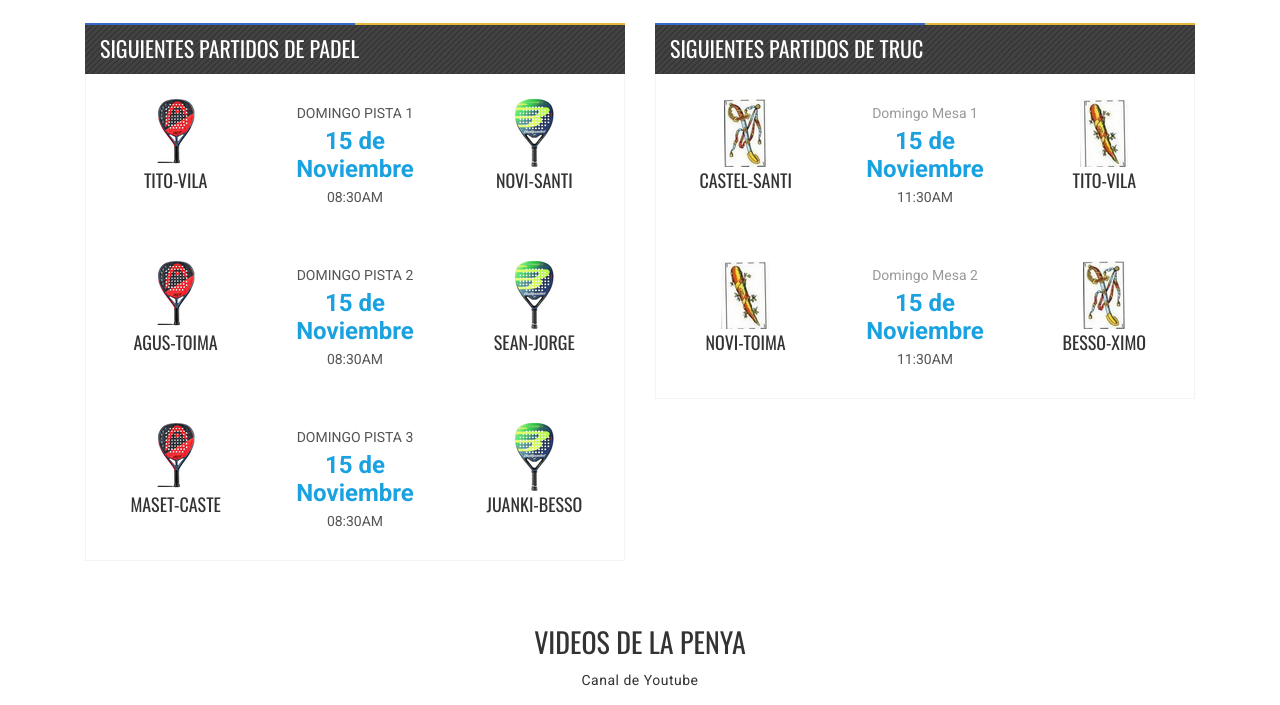
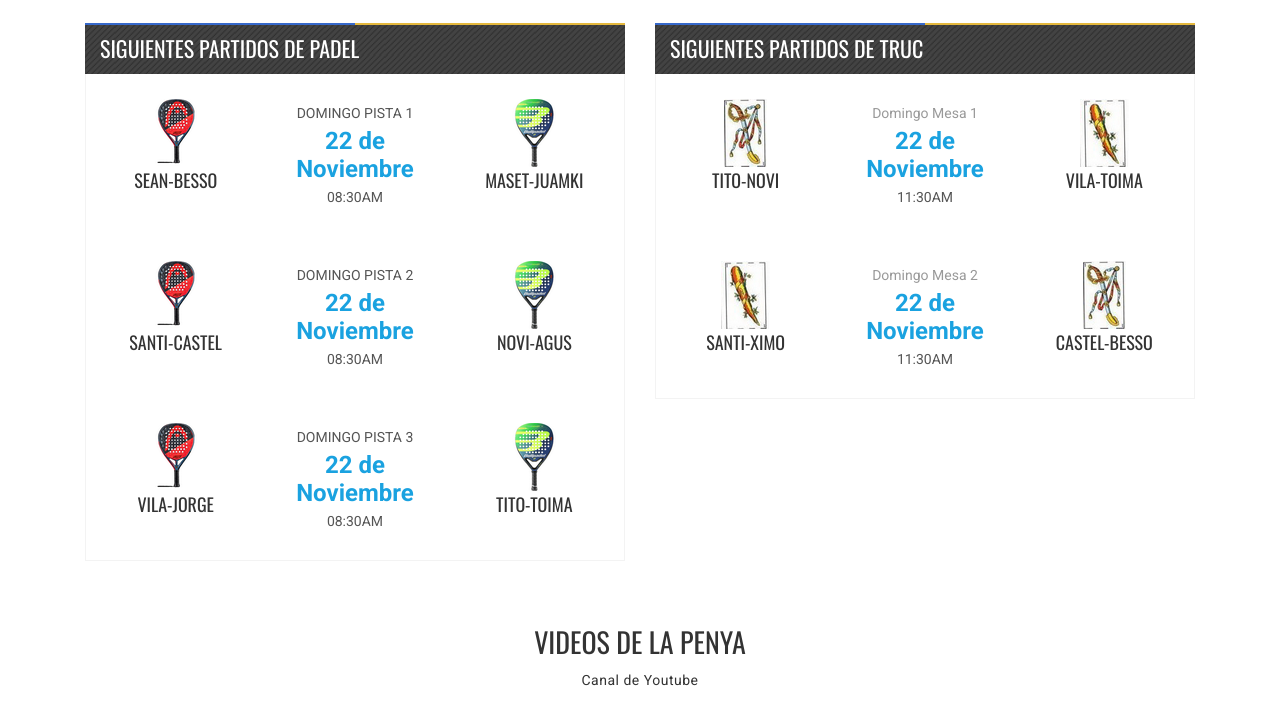
Before and after one commit to padelytruc/padelytruc.github.io, a plain HTML site: page index.html in a window 1280 px wide. Shown: the part 4060-4765 px from the top of the page. Drawn offline with nearby package versions, Linux system fonts and the light colour scheme; a script that the page names is missing.

Commit message:
Add files via upload

```diff
--- a/index.html
+++ b/index.html
@@ -555,11 +555,11 @@
 <div class="item">
 <ul class="ec-team-matches">
 
-  <li> <a href="#"><img src="extra-images/palas-roja.png" alt=""> <span><h4>TITO-VILA</h4></span></a>  </li>
+  <li> <a href="#"><img src="extra-images/palas-roja.png" alt=""> <span><h4>SEAN-BESSO</h4></span></a>  </li>
 
-  <li><small>Domingo Pista 1</small> <time class="ec-color" datetime="2026-01-04 08:00">15 de Noviembre</time> <small>08:30am</small></li>
+  <li><small>Domingo Pista 1</small> <time class="ec-color" datetime="2026-01-04 08:00">22 de Noviembre</time> <small>08:30am</small></li>
 
-  <li> <a href="#"><img src="extra-images/palas-verde.png" alt=""> <span><h4>NOVI-SANTI</h4></span></a> </li>
+  <li> <a href="#"><img src="extra-images/palas-verde.png" alt=""> <span><h4>MASET-JUAMKI</h4></span></a> </li>
 
 </ul></div>
 
@@ -569,11 +569,11 @@
 <div class="item">
 <ul class="ec-team-matches">
 
-  <li> <a href="#"><img src="extra-images/palas-roja.png" alt=""> <span><h4>AGUS-TOIMA</h4></span></a> </li>
+  <li> <a href="#"><img src="extra-images/palas-roja.png" alt=""> <span><h4>SANTI-CASTEL</h4></span></a> </li>
 
-  <li><small>Domingo Pista 2</small> <time class="ec-color" datetime="2026-01-04 08:00">15 de Noviembre</time> <small>08:30am</small></li>
+  <li><small>Domingo Pista 2</small> <time class="ec-color" datetime="2026-01-04 08:00">22 de Noviembre</time> <small>08:30am</small></li>
 
-  <li> <a href="#"><img src="extra-images/palas-verde.png" alt=""> <span><h4>SEAN-JORGE</h4></span></a> </li>
+  <li> <a href="#"><img src="extra-images/palas-verde.png" alt=""> <span><h4>NOVI-AGUS</h4></span></a> </li>
 
 </ul>
 
@@ -584,11 +584,11 @@
 <div class="item">
 <ul class="ec-team-matches">
 
-  <li> <a href="#"><img src="extra-images/palas-roja.png" alt=""> <span><h4>MASET-CASTE</h4></span></a> </li>
+  <li> <a href="#"><img src="extra-images/palas-roja.png" alt=""> <span><h4>VILA-JORGE</h4></span></a> </li>
 
- <li><small>Domingo Pista 3</small><time class="ec-color" datetime="2026-01-04 08:00">15 de Noviembre</time> <small>08:30am</small></li>
+ <li><small>Domingo Pista 3</small><time class="ec-color" datetime="2026-01-04 08:00">22 de Noviembre</time> <small>08:30am</small></li>
 
-  <li> <a href="#"><img src="extra-images/palas-verde.png" alt=""> <span><h4>JUANKI-BESSO</h4></span></a></li>
+  <li> <a href="#"><img src="extra-images/palas-verde.png" alt=""> <span><h4>TITO-TOIMA</h4></span></a></li>
 
 </ul></div></div></div>
 
@@ -608,11 +608,11 @@
 
 <ul class="ec-team-matches">
 
-  <li> <a href="#"><img src="extra-images/ESPADA.png" alt=""> <span><h4>CASTEL-SANTI</h4></span></a> </li>
+  <li> <a href="#"><img src="extra-images/ESPADA.png" alt=""> <span><h4>TITO-NOVI</h4></span></a> </li>
 
- <li>Domingo Mesa 1 <time class="ec-color" datetime="2026-01-04 08:00">15 de Noviembre</time>  <small>11:30am</small></li>
+ <li>Domingo Mesa 1 <time class="ec-color" datetime="2026-01-04 08:00">22 de Noviembre</time>  <small>11:30am</small></li>
 
-  <li> <a href="#"><img src="extra-images/BASTO.png" alt=""> <span><h4>TITO-VILA</h4></span></a> </li>
+  <li> <a href="#"><img src="extra-images/BASTO.png" alt=""> <span><h4>VILA-TOIMA</h4></span></a> </li>
 
 </ul>
 
@@ -623,11 +623,11 @@
 <div class="item">
 <ul class="ec-team-matches">
 
-  <li> <a href="#"><img src="extra-images/BASTO.png" alt=""> <span><h4>NOVI-TOIMA</h4></span></a> </li>
+  <li> <a href="#"><img src="extra-images/BASTO.png" alt=""> <span><h4>SANTI-XIMO</h4></span></a> </li>
 
-  <li>Domingo Mesa  2 <time class="ec-color" datetime="2026-01-04 08:00">15 de Noviembre</time>  <small>11:30am</small></li>
+  <li>Domingo Mesa  2 <time class="ec-color" datetime="2026-01-04 08:00">22 de Noviembre</time>  <small>11:30am</small></li>
 
-  <li> <a href="#"><img src="extra-images/ESPADA.png" alt=""> <span><h4>BESSO-XIMO</h4></span></a> </li>
+  <li> <a href="#"><img src="extra-images/ESPADA.png" alt=""> <span><h4>CASTEL-BESSO</h4></span></a> </li>
 </ul>
 
 </div>
```
